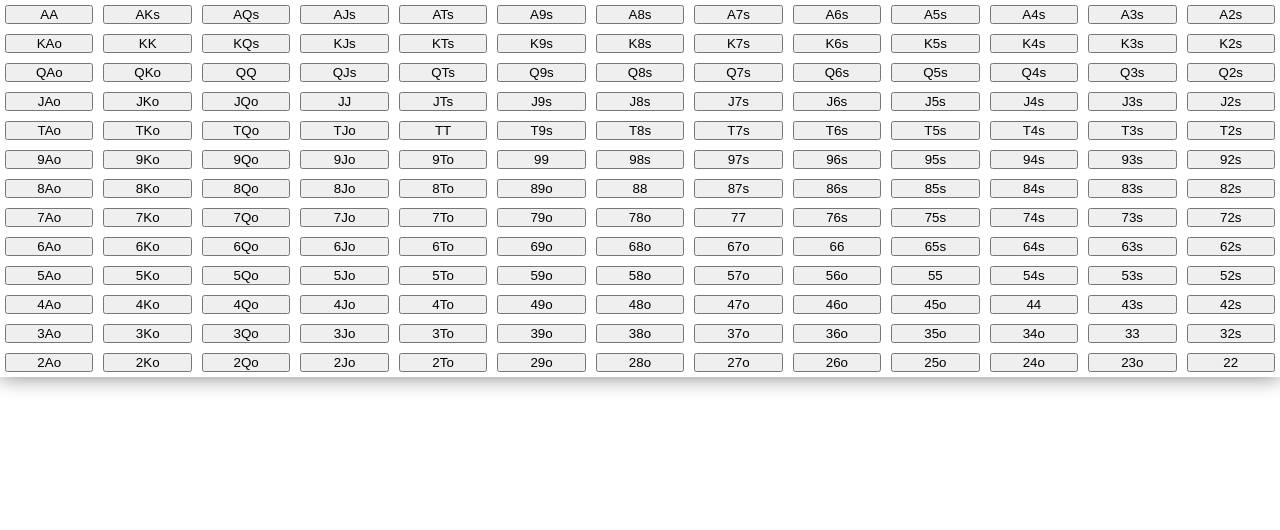
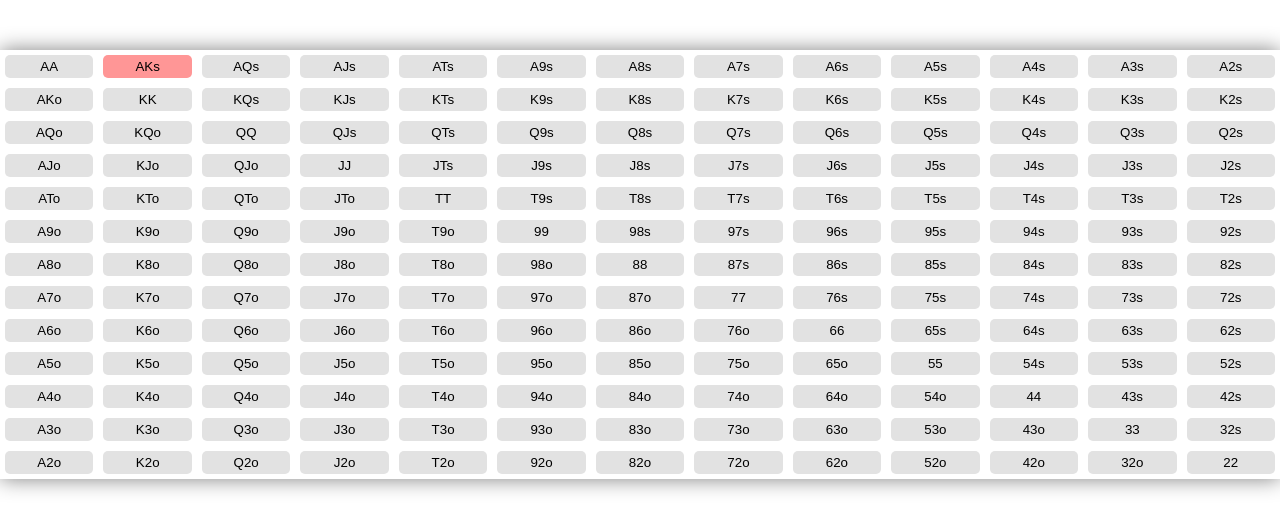
Before and after one commit to mreleftheros/poker-range, a plain HTML site: page index.html in a window 1280 px wide. Both pictures are taken after a click on the button "AKs". Drawn offline with Linux system fonts and the light colour scheme.

Commit message:
Add markBtn function

```diff
--- a/index.html
+++ b/index.html
@@ -10,7 +10,9 @@
 <body>
 
   <main class="poker">
-    <div class="poker__container" id="pokerContainer"></div>
+    <div class="poker__container" id="pokerContainer">
+      <p class="poker__container__result" id="pokerResult"></p>
+    </div>
   </main>
 
   <script src="scripts/app.js"></script>
--- a/scripts/app.js
+++ b/scripts/app.js
@@ -6,23 +6,25 @@
 
 const pokerContainer = document.getElementById("pokerContainer");
 
+// create grid with cards automatically when dom is ready
 const createGrid = () => {
   const gridElement = document.createElement("div");
   gridElement.classList.add("poker__container__grid");
+  gridElement.id = "gridElement";
   let output = "";
   let cards = ["A", "K", "Q", "J", "T", "9", "8", "7", "6", "5", "4", "3", "2"];
 
   for (let i = 0; i < 13; i++) {
     for (let j = 0; j < 13; j++) {
-      output = cards[i] + cards[j];
 
-      if (i < j)
-        output += "s";
+      if (i < j) {
+        output = cards[i] + cards[j] + "s";
+      }
       else if (i > j) {
-        let helper = output[0];
-        output[0] = output[1];
-        output[1] = helper;
-        output += "o";
+        output = cards[j] + cards[i] + "o";
+      }
+      else {
+        output = cards[i] + cards[j];
       }
 
       const buttonElement = document.createElement("button");
@@ -36,4 +38,13 @@ const createGrid = () => {
   pokerContainer.appendChild(gridElement);
 };
 
-createGrid();
+const markBtn = e => {
+  let target = e.target;
+
+  if (target.tagName === "BUTTON")
+    target.classList.toggle("played");
+}
+
+window.addEventListener("DOMContentLoaded", createGrid);
+pokerContainer.addEventListener("click", markBtn);
+pokerContainer.addEventListener("click", updateResult);
--- a/styles/style.scss
+++ b/styles/style.scss
@@ -6,31 +6,37 @@
   &__container {
     display: flex;
     flex-direction: column;
-    align-items: center;
+
+    &__result {
+      flex: 1;
+      min-height: 5rem;
+      display: flex;
+      justify-content: center;
+      align-items: center;
+      font-size: 3rem;
+    }
 
     &__grid {
-      align-self: stretch;
       box-shadow: 0 0 20px gray;
       padding: .5rem;
       height: 100%;
-      flex: 4;
+      flex: 1;
       display: grid;
       grid-template-columns: repeat(13, 1fr);
       grid-template-rows: repeat(13, 1fr);
       grid-gap: 1rem;
 
       &__btn.played {
-        background: red;
+        background: rgb(255, 150, 150);
       }
 
       &__btn {
         cursor: pointer;
-
+        border: none;
+        padding: .4rem .5rem;
+        background: rgb(226, 226, 226);
+        border-radius: .5rem;
       }
-    }
-
-    &__result {
-      flex: 1;
     }
   }
 
```
Also changed, not shown: styles/style.css, 1 other file.
